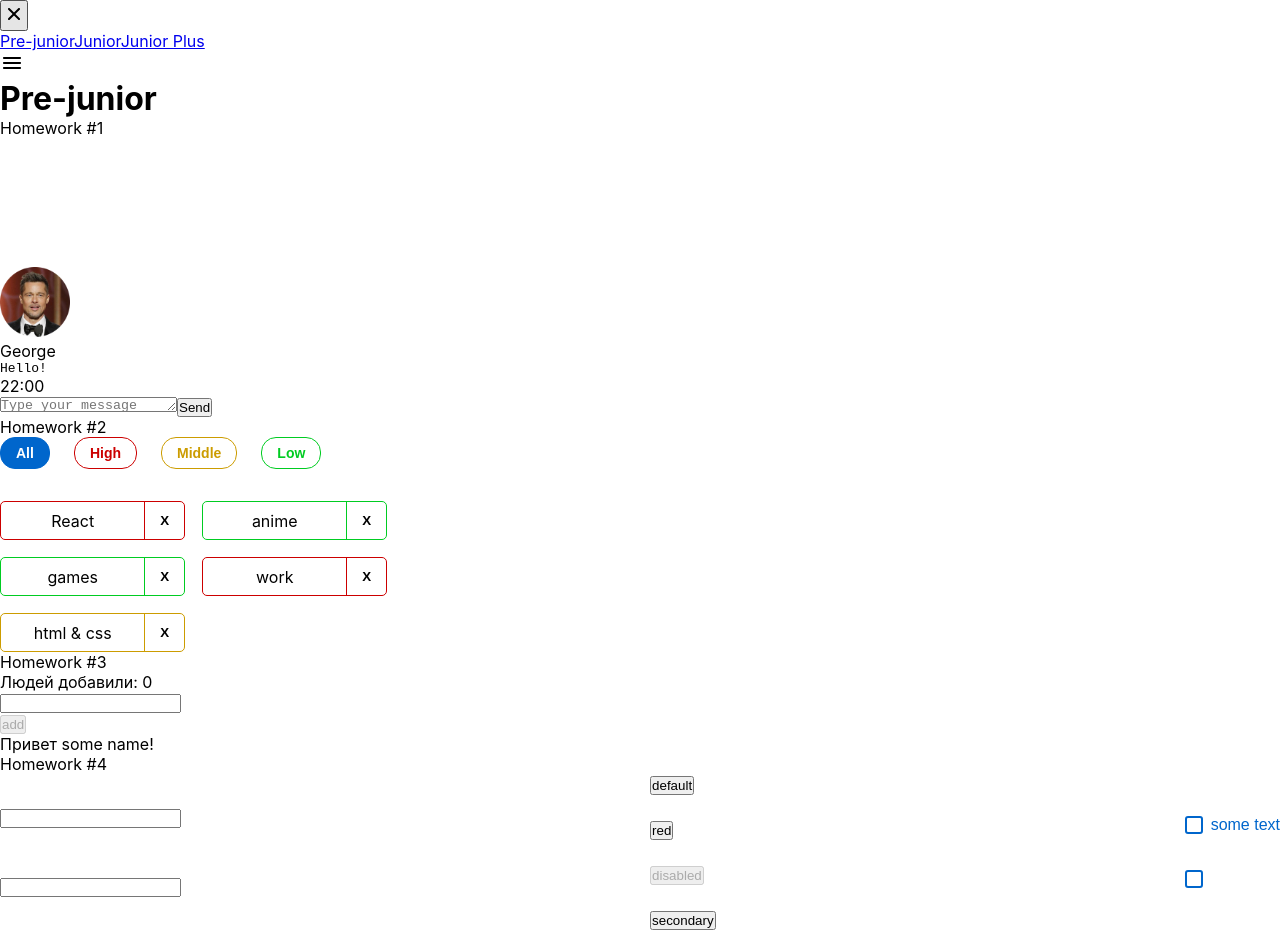
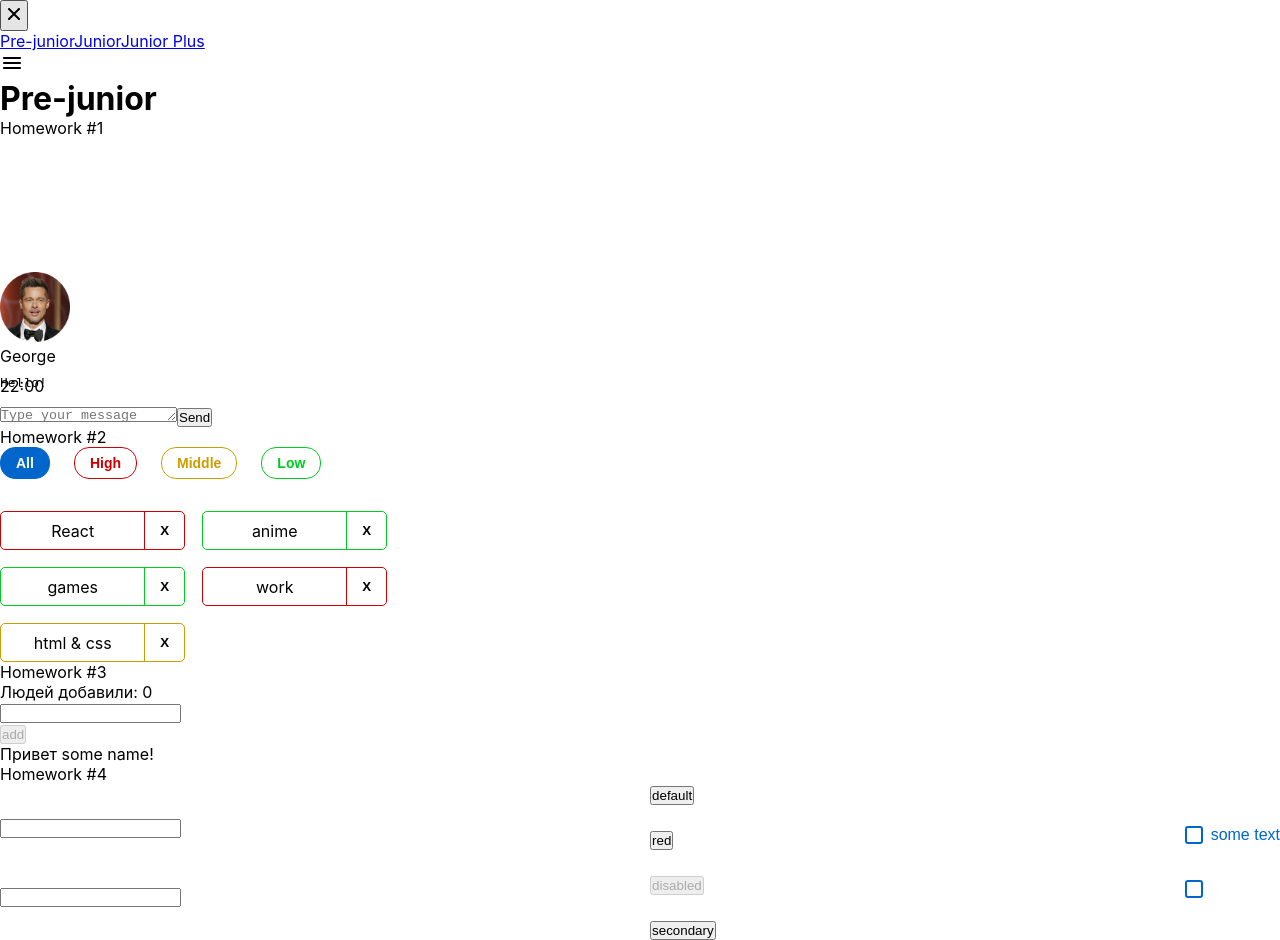
Before and after one commit to DmitrijSergeev/Homework_from_IT-Incubator, a React (Create React App) app: page /#/pre-junior in a window 1280 px wide. Shown: the top 940 px of the page. Built offline with nearby package versions, Linux system fonts and the light colour scheme.

Commit message:
change again 09/04

```diff
--- a/src/s2-homeworks/hw01/friend-message/FriendMessage.module.css
+++ b/src/s2-homeworks/hw01/friend-message/FriendMessage.module.css
@@ -12,7 +12,8 @@
 }
 
 .friendText {
-
+    width: 50px;
+    height: 30px;
 }
 
 .friendText:after {
@@ -20,7 +21,8 @@
 }
 
 .friendName {
-
+    width: 50px;
+    height: 30px;
 }
 
 .friendMessageText {
@@ -28,5 +30,6 @@
 }
 
 .friendTime {
-
+    width: 50px;
+    height: 30px;
 }
--- a/src/s2-homeworks/hw01/message/Message.module.css
+++ b/src/s2-homeworks/hw01/message/Message.module.css
@@ -12,7 +12,8 @@
 }
 
 .text {
-
+    width: 50px;
+    height: 30px;
 }
 
 .text:after {
@@ -20,7 +21,8 @@
 }
 
 .name {
-
+    width: 50px;
+    height: 30px;
 }
 
 .messageText {
@@ -28,5 +30,6 @@
 }
 
 .time {
-
+    width: 50px;
+    height: 30px;
 }
--- a/src/s2-homeworks/hw05/sidebar/Sidebar.tsx
+++ b/src/s2-homeworks/hw05/sidebar/Sidebar.tsx
@@ -40,6 +40,7 @@ export const Sidebar: FC<PropsType> = ({open, handleClose}) => {
                         id={'hw5-junior-link'}
                         to={PATH.JUNIOR}
                         onClick={handleClose}
+                        className={s.active}
                         // className={...} // делает студент
                     >
                         Junior
@@ -48,6 +49,7 @@ export const Sidebar: FC<PropsType> = ({open, handleClose}) => {
                         id={'hw5-junior-plus-link'}
                         to={PATH.JUNIOR_PLUS}
                         onClick={handleClose}
+                        className={s.active}
                         // className={...} // делает студент
                     >
                         Junior Plus
```
